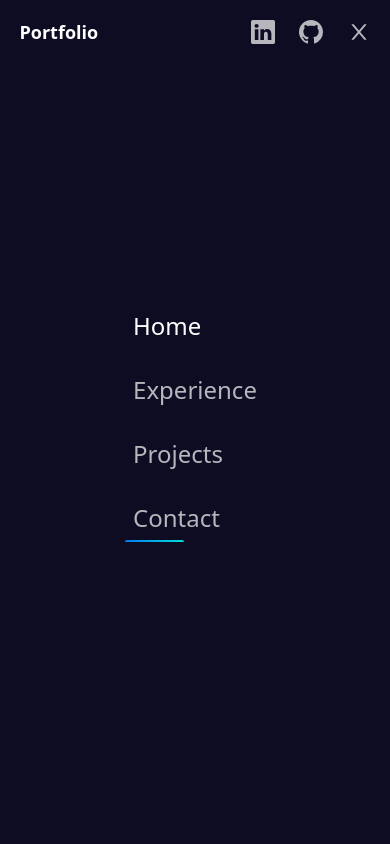
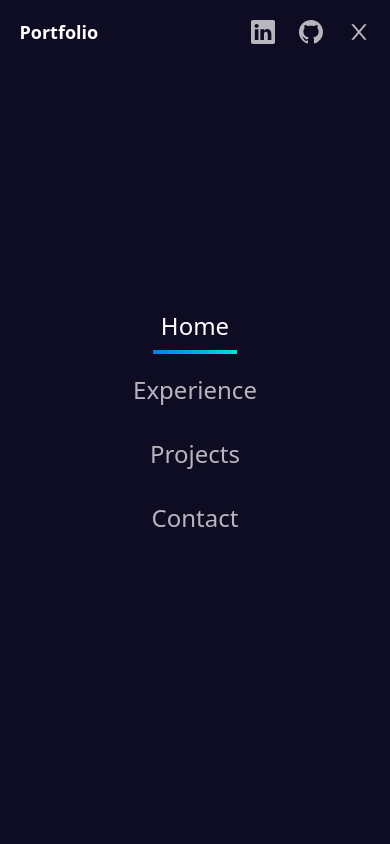
Before and after one commit to MexLegend/portfolio, a Next.js app: page / in a window 390 px wide. Both pictures are taken after a click on the button 358 px from the left and 31 px from the top of the page. Shown: the top 844 px of the page. Built offline with nearby package versions, Linux system fonts and the light colour scheme; what tailwindcss-animated would draw is missing.

Commit message:
Responsive Updated

```diff
--- a/app/components/NavLinks.tsx
+++ b/app/components/NavLinks.tsx
@@ -3,6 +3,7 @@ import { FC, useEffect } from 'react'
 import useActiveLinkStore from '../hooks/useActiveLink';
 import { navLinks } from '../mocks/navlinks';
 import Link from 'next/link';
+import useToogleNavMenuStore from '../hooks/useToogleNavMenu';
 
 type NavLinksDirection = "Vertical" | "Horizontal";
 
@@ -14,6 +15,7 @@ interface NavLinksProps {
 const NavLinks: FC<NavLinksProps> = ({ direction, hideOnMobile }) => {
 
     const params = useSearchParams();
+    const { isOpen, setIsOpen } = useToogleNavMenuStore((state) => state);
     const { activeLink, setActiveLink } = useActiveLinkStore((state) => state);
 
     useEffect(() => {
@@ -29,10 +31,21 @@ const NavLinks: FC<NavLinksProps> = ({ direction, hideOnMobile }) => {
     }, [params]);
 
     return (
-        <ul className={`flex gap-4 relative ${hideOnMobile && 'max-md:hidden'} ${direction === 'Vertical' && 'flex-col text-2xl gap-8'}`}>
-            {navLinks.map((link) => {
+        <ul className={`
+            flex
+            gap-4
+            relative
+            ${hideOnMobile && 'max-md:hidden'}
+            ${direction === 'Vertical' && 'flex-col w-full text-center text-2xl gap-8'}
+        `}>
+            {navLinks.map((link, index) => {
                 return (
-                    <li key={link.label}>
+                    <li key={link.label} className={`
+                        ${direction === 'Vertical' && 'transition-all translate-y-2/4 delay-[350ms] opacity-0 ease-out duration-500'}
+                        ${direction === 'Vertical' && isOpen && '!opacity-100 !translate-y-0 delay-[var(--delay)]'}
+                    `}
+                        style={{ ...(direction === 'Vertical' && isOpen && { transitionDelay: index === 0 ? '300ms' : `${300 + (150 * index)}ms` }) }}
+                    >
                         <Link
                             className={`
                                 relative
@@ -43,14 +56,25 @@ const NavLinks: FC<NavLinksProps> = ({ direction, hideOnMobile }) => {
                                 text-white/70
                                 hover:text-white
                                 ${activeLink?.label === link.label && '!text-white'}
+                                ${activeLink?.label === link.label && direction === 'Vertical' && `
+                                    after:w-full
+                                    after:h-1
+                                    after:absolute
+                                    after:left-0
+                                    after:-bottom-1
+                                    after:bg-gradient-to-r
+                                    after:from-[var(--startColor)]
+                                    after:to-[var(--endColor)]
+                                `}
                             `}
                             href={link.href}
                             id={'link-' + link.label.toLowerCase()}
                             key={link.label}
                             style={{
-                                ['--startColor' as string]: link.gradient.startColor,
-                                ['--endColor' as string]: link.gradient.endColor
+                                ['--startColor' as string]: link.gradient.startPureColor,
+                                ['--endColor' as string]: link.gradient.endPureColor
                             }}
+                            onClick={() => direction === 'Vertical' ? setIsOpen(!isOpen) : undefined}
                         >
                             {link.label}
                         </Link>
@@ -71,6 +95,7 @@ const NavLinks: FC<NavLinksProps> = ({ direction, hideOnMobile }) => {
                     bg-gradient-to-r
                     ${activeLink?.gradient.startColor}
                     ${activeLink?.gradient.endColor}
+                    ${direction === 'Vertical' && 'hidden'}
                 `}
                 style={{
                     ['--translate-x' as string]: activeLink?.translateX,
--- a/app/components/NavMenu.tsx
+++ b/app/components/NavMenu.tsx
@@ -3,12 +3,10 @@
 import { AiOutlineClose, AiOutlineMenu } from "react-icons/ai";
 import NavLinks from "./NavLinks";
 import useToogleNavMenuStore from "../hooks/useToogleNavMenu";
-import useActiveLinkStore from "../hooks/useActiveLink";
 
 const NavMenu = () => {
 
     const { isOpen, setIsOpen } = useToogleNavMenuStore((state) => state);
-    const { scrollOffset } = useActiveLinkStore((state) => state);
 
     const toogleIsOpen = () => {
         setIsOpen(!isOpen);
@@ -31,7 +29,7 @@ const NavMenu = () => {
                 {isOpen ? <AiOutlineClose /> : <AiOutlineMenu />}
             </button>
             <div className={`
-                absolute
+                fixed
                 left-0
                 top-0
                 items-end
@@ -39,12 +37,12 @@ const NavMenu = () => {
                 h-screen
                 w-screen
                 transition
-                duration-500
+                duration-300
                 ease-in
                 -z-10
                 bg-dark-blue
                 ${isOpen ? 'max-md:translate-y-0' : '-translate-y-full'}
-            `} onClick={toogleIsOpen}>
+            `}>
                 <div className="flex items-center justify-center w-full py-24 h-full">
                     <NavLinks direction="Vertical" />
                 </div>
--- a/app/hooks/useToogleNavMenu.ts
+++ b/app/hooks/useToogleNavMenu.ts
@@ -7,7 +7,13 @@ interface ToogleNavMenuStore {
 
 const useToogleNavMenuStore = create<ToogleNavMenuStore>((set) => ({
     isOpen: false,
-    setIsOpen: (isOpen) => set({ isOpen })
+    setIsOpen: (isOpen) => set((state) => {
+
+        if (isOpen) document.querySelector('body')!.style.overflow = 'hidden';
+        else document.querySelector('body')!.style.overflow = 'auto';
+
+        return { ...state, isOpen }
+    })
 }));
 
 export default useToogleNavMenuStore;
--- a/app/mocks/gradients.ts
+++ b/app/mocks/gradients.ts
@@ -2,20 +2,26 @@ import { Gradient } from "../types/gradient";
 
 export const gradients: Gradient[] = [
     {
+        startPureColor: "#007CF0",
         startColor: "from-[#007CF0]",
         startViaColor: "via-[#007CF0]",
+        endPureColor: "#00DFD8",
         endColor: "to-[#00DFD8]",
         endViaColor: "via-[#00DFD8]"
     },
     {
+        startPureColor: "#7928CA",
         startColor: "from-[#7928CA]",
         startViaColor: "via-[#7928CA]",
+        endPureColor: "#FF0080",
         endColor: "to-[#FF0080]",
         endViaColor: "via-[#FF0080]"
     },
     {
+        startPureColor: "#FF4D4D",
         startColor: "from-[#FF4D4D]",
         startViaColor: "via-[#FF4D4D]",
+        endPureColor: "#F9CB28",
         endColor: "to-[#F9CB28]",
         endViaColor: "via-[#F9CB28]"
     }
--- a/app/mocks/navlinks.ts
+++ b/app/mocks/navlinks.ts
@@ -1,5 +1,4 @@
 import { NavLink } from "../types/navlink";
-import { Gradient } from '../types/gradient';
 import { gradients } from "./gradients";
 
 export const navLinks: NavLink[] = [
--- a/app/types/gradient.ts
+++ b/app/types/gradient.ts
@@ -1,6 +1,8 @@
 export type Gradient = {
+    startPureColor: string;
     startColor: string;
     startViaColor: string;
+    endPureColor: string;
     endColor: string;
     endViaColor: string;
 }
```
